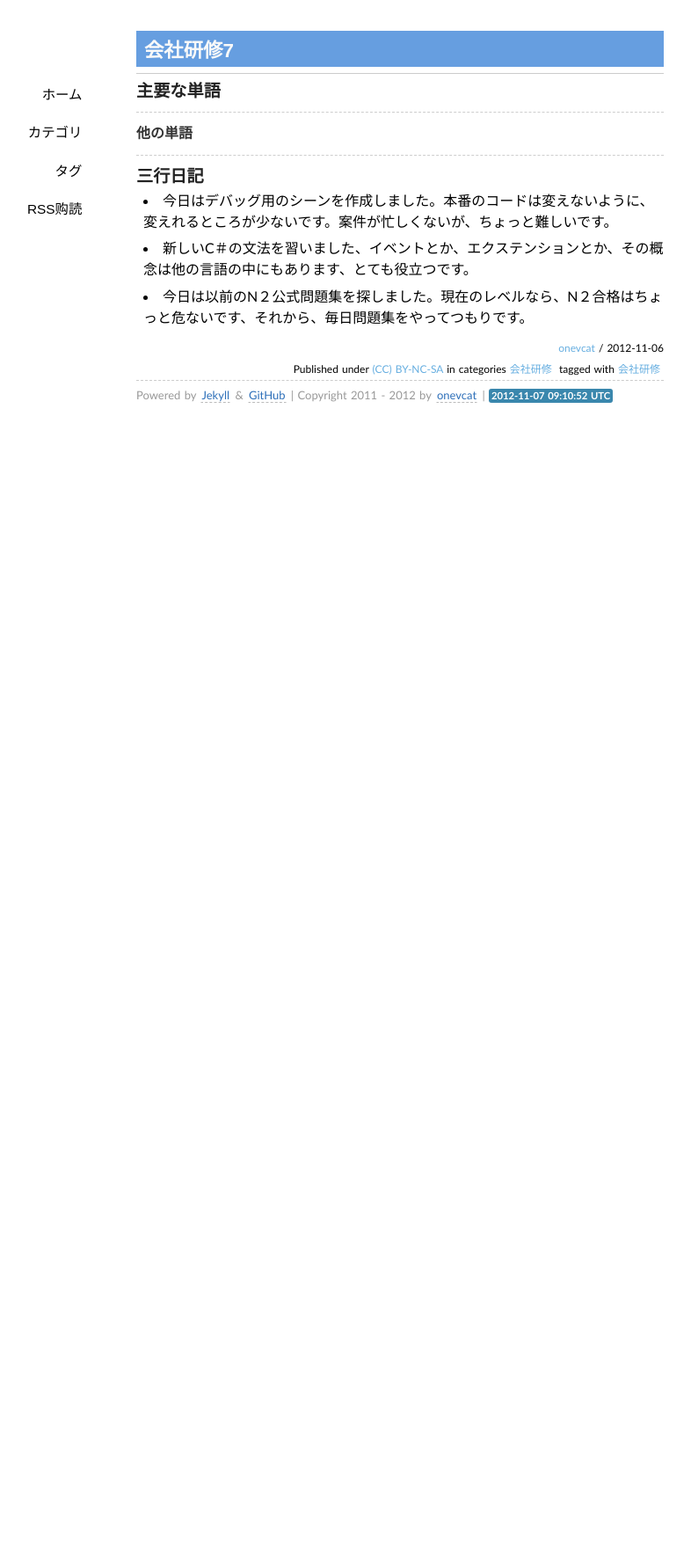
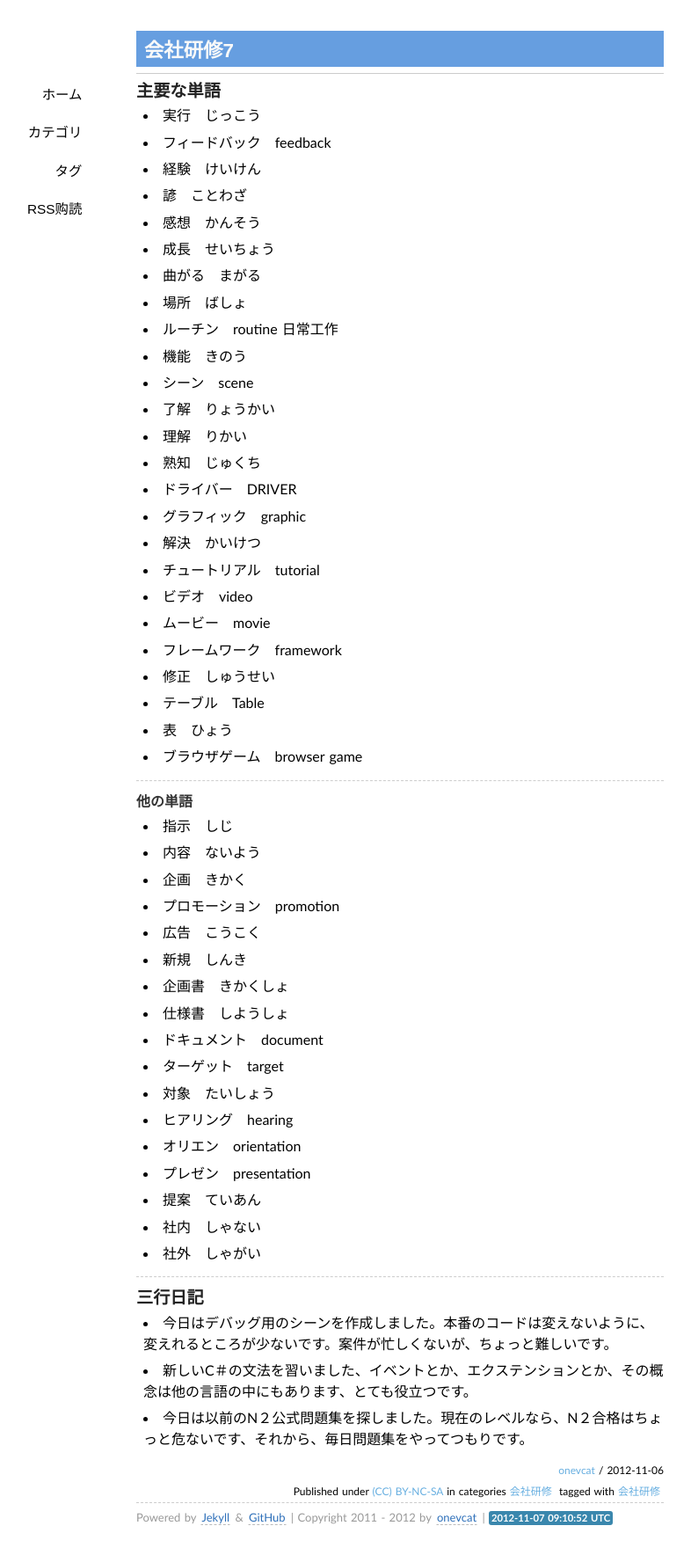
Before and after one commit to onevcat/japanese, a Jekyll site: the page built from _posts/会社研修/2012-11-6-会社研修7.md, in a window 1280 px wide. Shown: the whole page at 88% size, without its empty margins (185-971 px from the left). Built offline with Jekyll 4.4.1, drawn with Linux system fonts in a browser that asks for light colours; some web fonts are replaced; Markdown is read by kramdown in place of the engine named in the settings; comment, search, counter and statistics services are not loaded; before the commit the page ends 900 px from its top, so only the background shows below that.

Commit message:
modify
Signed-off-by: onevcat <onevcat@gmail.com>

```diff
--- a/_posts/会社研修/2012-11-6-会社研修7.md
+++ b/_posts/会社研修/2012-11-6-会社研修7.md
@@ -9,8 +9,52 @@ tags:
 
 ### 主要な単語
 
+* 実行　じっこう
+* フィードバック　feedback
+* 経験　けいけん
+* 諺　ことわざ
+* 感想　かんそう
+* 成長　せいちょう
+* 曲がる　まがる
+* 場所　ばしょ
+* ルーチン　routine  日常工作
+* 機能　きのう
+* シーン　scene
+* 了解　りょうかい
+* 理解　りかい
+* 熟知　じゅくち
+* ドライバー　DRIVER
+* グラフィック　graphic
+* 解決　かいけつ
+* チュートリアル　tutorial
+* ビデオ　video
+* ムービー　movie
+* フレームワーク　framework
+* 修正　しゅうせい
+* テーブル　Table
+* 表　ひょう
+* ブラウザゲーム　browser game
+
 ---
 #### 他の単語
+
+* 指示　しじ
+* 内容　ないよう
+* 企画　きかく
+* プロモーション　promotion
+* 広告　こうこく
+* 新規　しんき
+* 企画書　きかくしょ
+* 仕様書　しようしょ
+* ドキュメント　document
+* ターゲット　target
+* 対象　たいしょう
+* ヒアリング　hearing
+* オリエン　orientation
+* プレゼン　presentation
+* 提案　ていあん
+* 社内　しゃない
+* 社外　しゃがい
 
 ---
 
```
